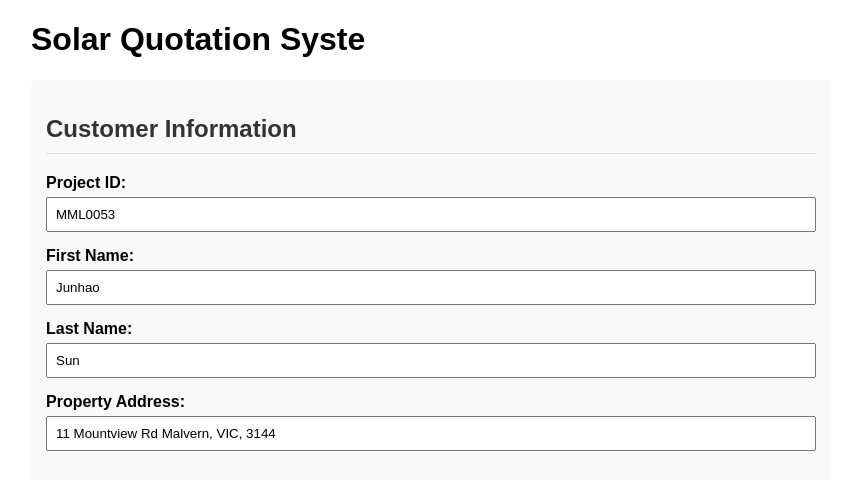
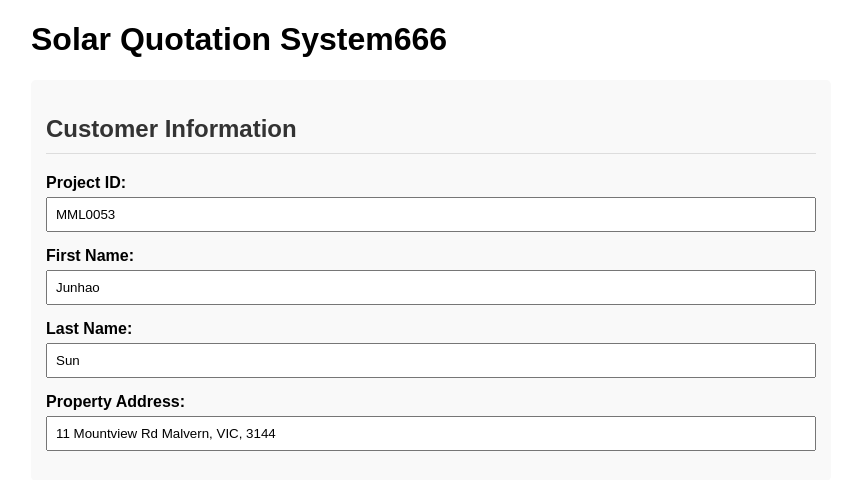
Before and after one commit to GaLimonkey/CCL, a Flask app: page / in a window 1280 px wide. Shown: the top 480 px of the page, without its empty margins (209-1056 px from the left). Run offline with Flask 2, Linux system fonts and the light colour scheme.

Commit message:
Update index.html

```diff
--- a/app/templates/index.html
+++ b/app/templates/index.html
@@ -6,7 +6,7 @@
 </head>
 <body>
     <div class="form-container">
-        <h1>Solar Quotation Syste</h1>
+        <h1>Solar Quotation System666</h1>
         <form method="POST" action="/generate" enctype="multipart/form-data">
             <!-- 修改Customer Information部分 -->
             <div class="section">
```
